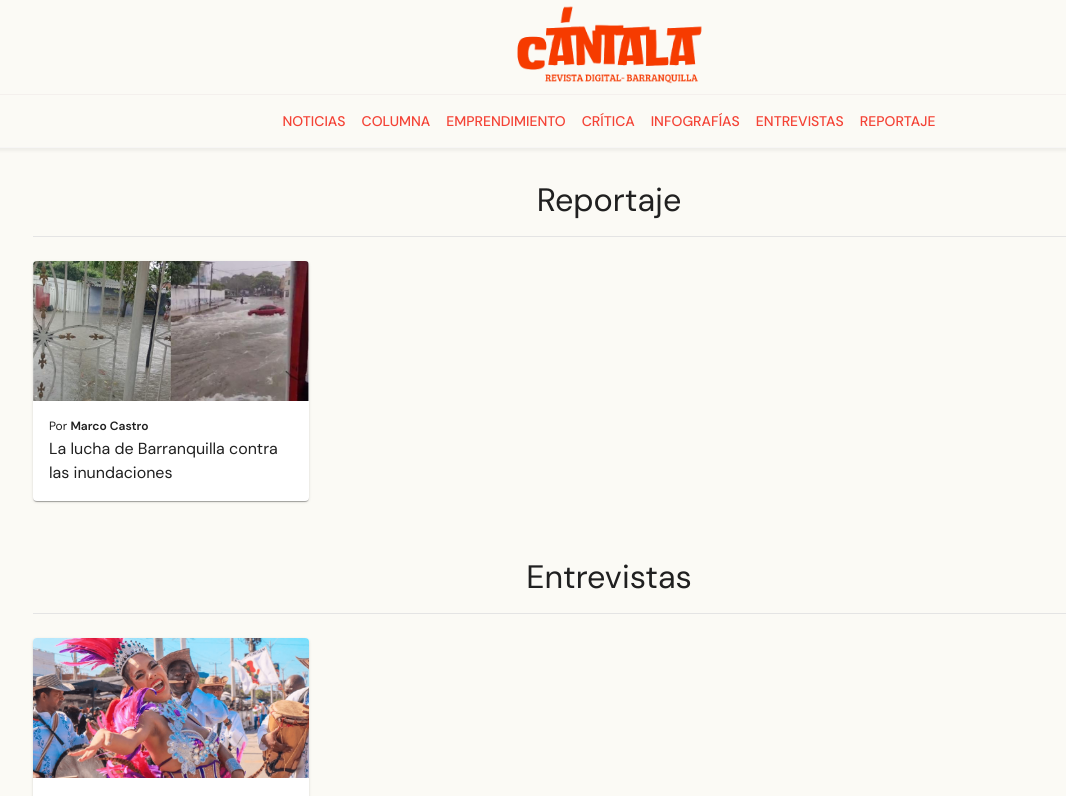
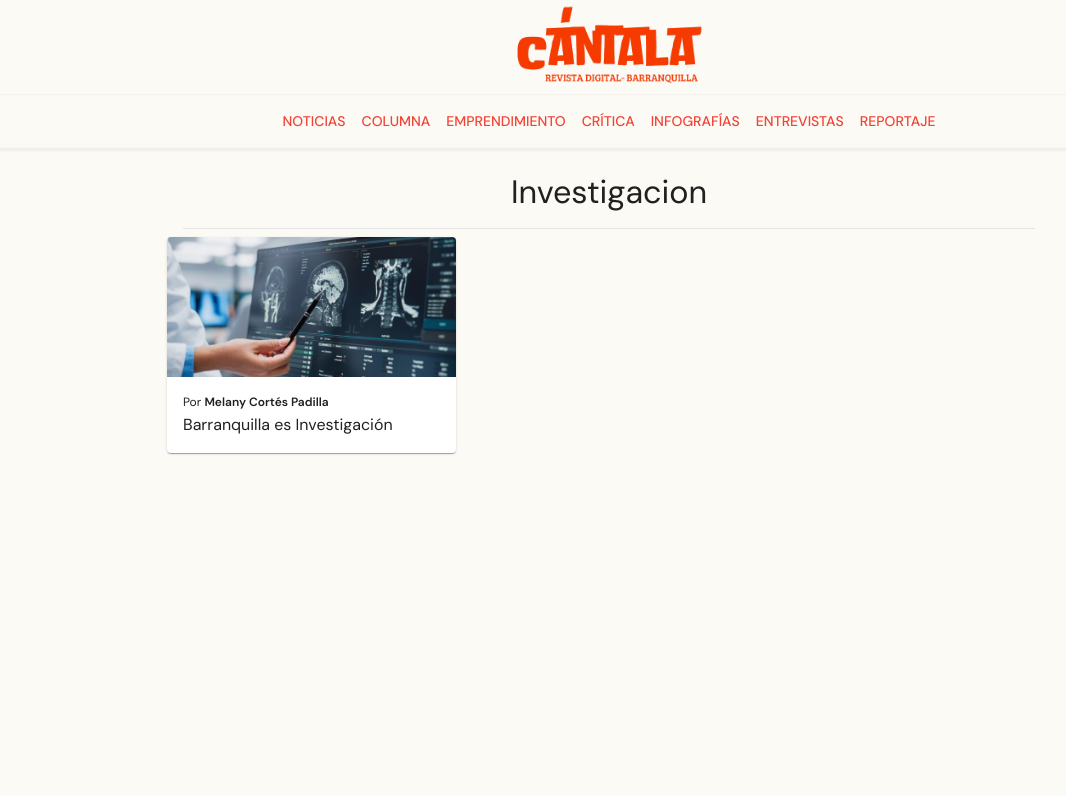
Before and after one commit to jaravad/revista-cantala, a React (Vite) app: page /investigacion in a window 1280 px wide. Shown: the top 796 px of the page, without its empty margins (31-1097 px from the left). Built offline with nearby package versions, Linux system fonts and the light colour scheme.

Commit message:
add categorie

```diff
--- a/src/App.jsx
+++ b/src/App.jsx
@@ -6,6 +6,7 @@ import {
   entrepeneurship,
   infographics,
   interviews,
+  investigacion,
   news,
   opinion,
   reportaje,
@@ -97,6 +98,18 @@ function App() {
           )
         })}
       </Grid>
+      <Box borderBottom="1px solid #e4e4e4" pb={2} textAlign="center" mb={3}>
+        <Typography variant="h4">Investigación</Typography>
+      </Box>
+      <Grid container spacing={2} mb={6}>
+        {investigacion.map((n) => {
+          return (
+            <Grid key={n.id} xs={6} sm={4} md={3}>
+              <ArticlePreview {...n} />
+            </Grid>
+          )
+        })}
+      </Grid>
     </Container>
   )
 }
--- a/src/data/index.js
+++ b/src/data/index.js
@@ -136,13 +136,6 @@ export const opinion = [
     author: authors.fabian,
     previewImage: fabianOpinion,
   },
-  {
-    component: Melany,
-    title: 'Barranquilla es Investigación',
-    id: 'barranquilla-es-investigacion',
-    author: authors.melany,
-    previewImage: melanyImg,
-  },
 ]
 
 export const reportaje = [
@@ -225,3 +218,13 @@ export const critica = [
     previewImage: victorCriticaImg,
   },
 ]
+
+export const investigacion = [
+  {
+    component: Melany,
+    title: 'Barranquilla es Investigación',
+    id: 'barranquilla-es-investigacion',
+    author: authors.melany,
+    previewImage: melanyImg,
+  },
+]
--- a/src/main.jsx
+++ b/src/main.jsx
@@ -8,6 +8,7 @@ import {
   entrepeneurship,
   infographics,
   interviews,
+  investigacion,
   news,
   opinion,
 } from './data'
@@ -26,6 +27,7 @@ import Entrepeneurship from './views/Entrepeneurship.jsx'
 import Interviews from './views/Interviews.jsx'
 import Critica from './views/Critica.jsx'
 import Reportaje from './views/Reportaje.jsx'
+import Investigacion from './views/Investigacion.jsx'
 
 let theme = createTheme({
   palette: {
@@ -57,6 +59,7 @@ ReactDOM.createRoot(document.getElementById('root')).render(
           <Route path="/entrevistas" element={<Interviews />} />
           <Route path="/critica" element={<Critica />} />
           <Route path="/reportaje" element={<Reportaje />} />
+          <Route path="/investigacion" element={<Investigacion />} />
           {news.map(({ id, component: Component }) => {
             return <Route path={id} element={<Component />} key={id} />
           })}
@@ -75,6 +78,9 @@ ReactDOM.createRoot(document.getElementById('root')).render(
           {critica.map(({ id, component: Component }) => {
             return <Route path={id} element={<Component />} key={id} />
           })}
+          {investigacion.map(({ id, component: Component }) => {
+            return <Route path={id} element={<Component />} key={id} />
+          })}
           <Route path="*" element={<App />}></Route>
         </Routes>
         <Outlet />
--- /dev/null
+++ b/src/views/Investigacion.jsx
@@ -0,0 +1,25 @@
+import React from 'react'
+import ArticleWrapper from '../components/ArticleWrapper'
+import SectionHeader from '../components/SectionHeader'
+import { Grid } from '@mui/material'
+import { investigacion } from '../data'
+import ArticlePreview from '../components/ArticlePreview'
+
+const Investigacion = () => {
+  return (
+    <ArticleWrapper>
+      <SectionHeader>Investigacion</SectionHeader>
+      <Grid container spacing={2} mb={6}>
+        {investigacion.map((n) => {
+          return (
+            <Grid key={n.id} xs={6} sm={4}>
+              <ArticlePreview {...n} />
+            </Grid>
+          )
+        })}
+      </Grid>
+    </ArticleWrapper>
+  )
+}
+
+export default Investigacion
```
